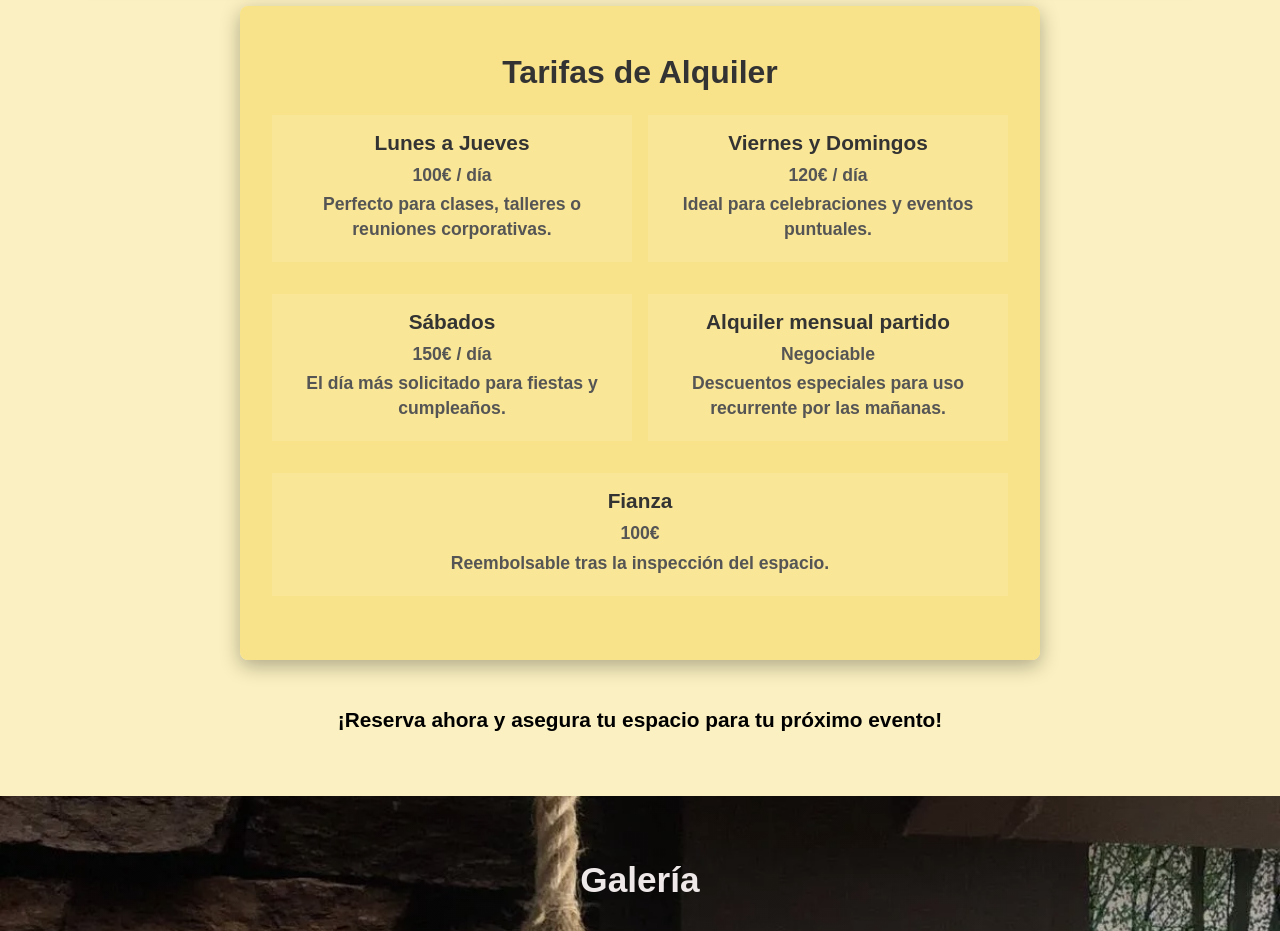
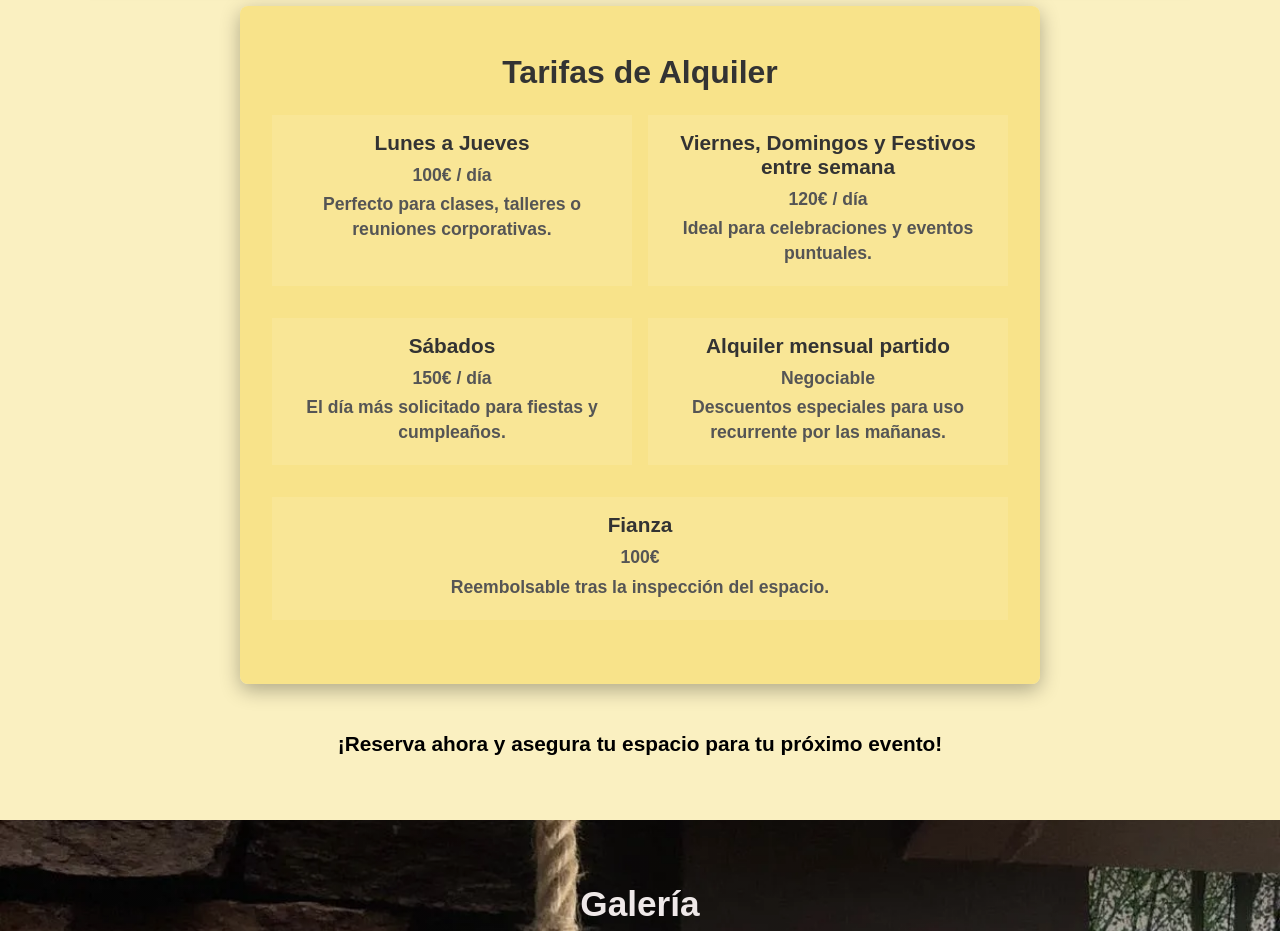
Before and after one commit to Alfonsoalm/Cabin-events, a React (Vite) app: page / in a window 1280 px wide. Shown: the part 1000-1931 px from the top of the page. Built offline with nearby package versions, Linux system fonts and the light colour scheme.

Commit message:
Cambio texto en features

```diff
--- a/src/features/Features/Features.tsx
+++ b/src/features/Features/Features.tsx
@@ -36,7 +36,7 @@ const Features = () => {
           </div>
 
           <div className="price-item">
-            <h3>Viernes y Domingos</h3>
+            <h3>Viernes, Domingos y Festivos entre semana</h3>
             <p><strong>120€</strong> / día</p>
             <p>Ideal para celebraciones y eventos puntuales.</p>
           </div>
```
